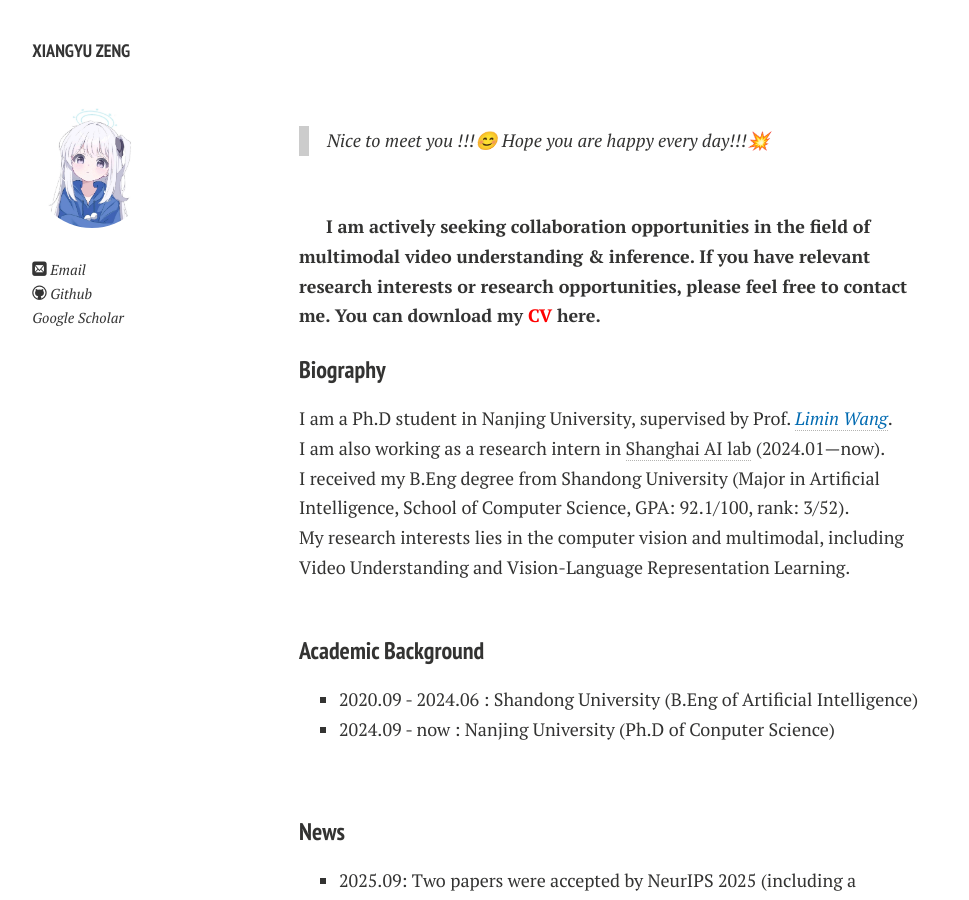
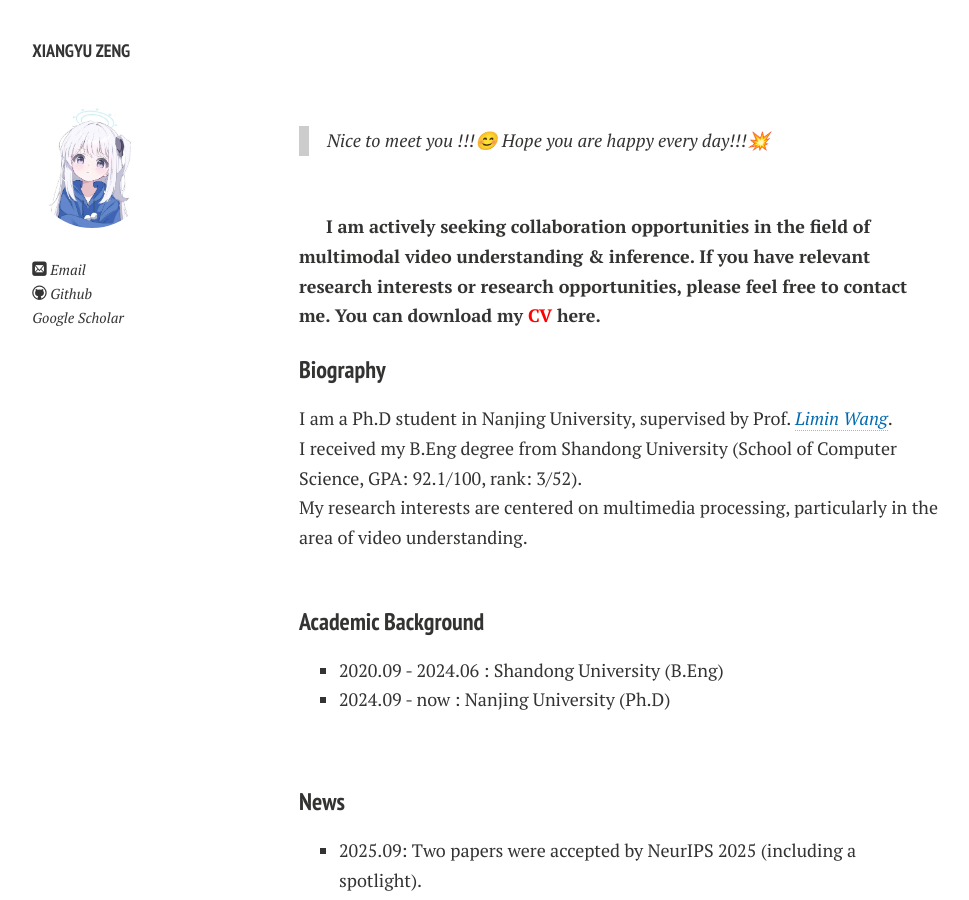
Before and after one commit to LanXingXuan/LanXingXuan.github.io, a Jekyll site: the page built from index.md, in a window 1280 px wide and 900 px high. Shown: the whole window, without its empty margins (21-990 px from the left). Built offline with Jekyll 4.4.1, drawn with Linux system fonts in a browser that asks for light colours; nearby versions of some CDN libraries; comment, search, counter and statistics services are not loaded; a style sheet for code colours, icons or effects is not loaded; some of the changed text lies outside the part shown.

Commit message:
Revise biography and academic details in index.md
Updated biography and academic background sections. Refined research interests and added recent awards.

```diff
--- a/index.md
+++ b/index.md
@@ -13,18 +13,16 @@ layout: page
 
 I am a Ph.D student in Nanjing University, supervised by Prof. [*<font color="#006ab1">Limin Wang</font>*](https://wanglimin.github.io/).
 <br>
-I am also working as a research intern in [Shanghai AI lab](https://www.shlab.org.cn/) (2024.01—now).
+I received my B.Eng degree from Shandong University (School of Computer Science, GPA: 92.1/100, rank: 3/52).
 <br>
-I received my B.Eng degree from Shandong University (Major in Artificial Intelligence, School of Computer Science, GPA: 92.1/100, rank: 3/52).
-<br>
-My research interests lies in the computer vision and multimodal, including Video Understanding and Vision-Language Representation Learning.
+My research interests are centered on multimedia processing, particularly in the area of video understanding.
 
 <br>
 
 ### Academic Background
 
-- 2020.09 - 2024.06 : Shandong University (B.Eng of Artificial Intelligence)
-- 2024.09 - now : Nanjing University (Ph.D of Conputer Science)
+- 2020.09 - 2024.06 : Shandong University (B.Eng)
+- 2024.09 - now : Nanjing University (Ph.D)
 
 <br>
 
```
Also changed, not shown: other parts of index.md (+2 -0 lines).
